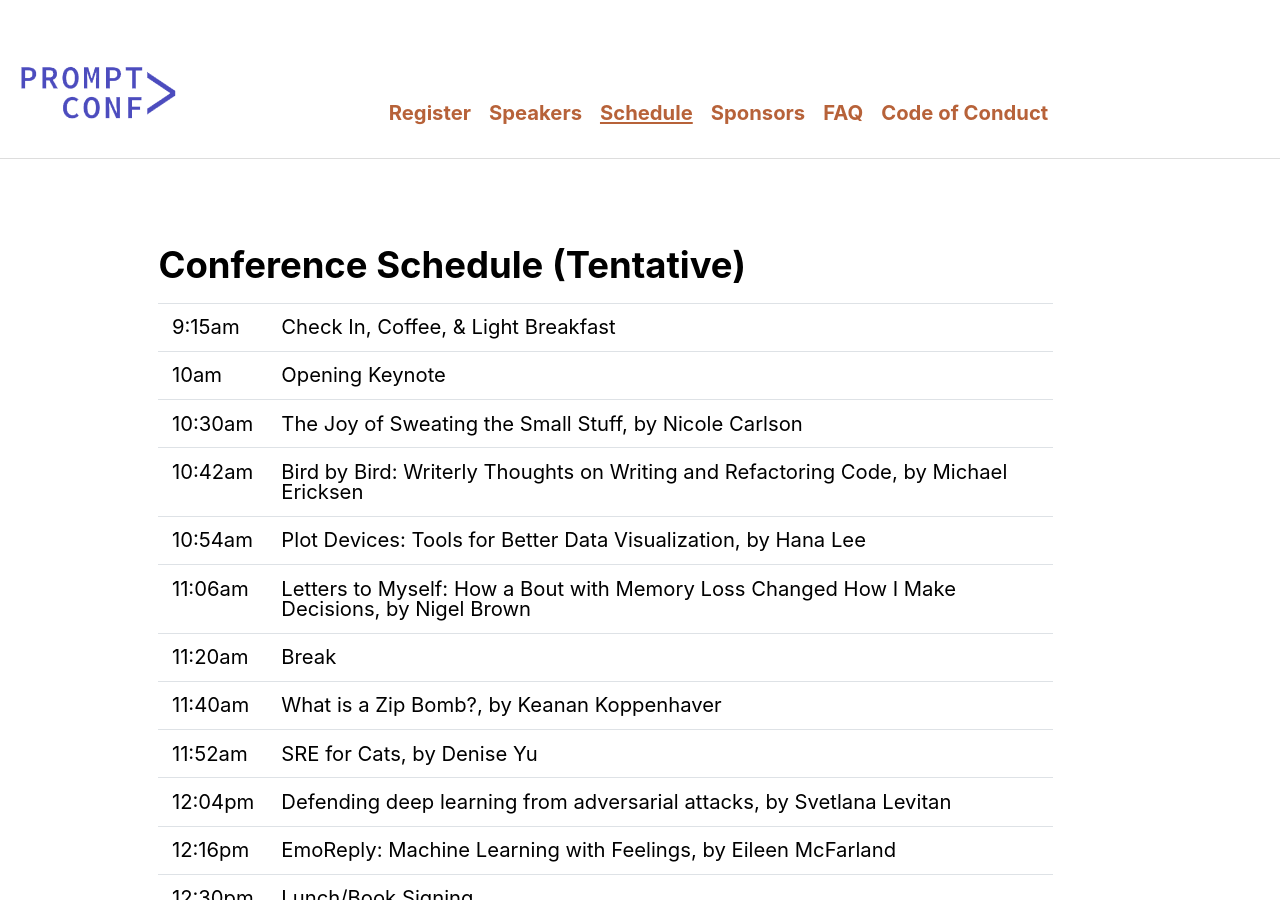
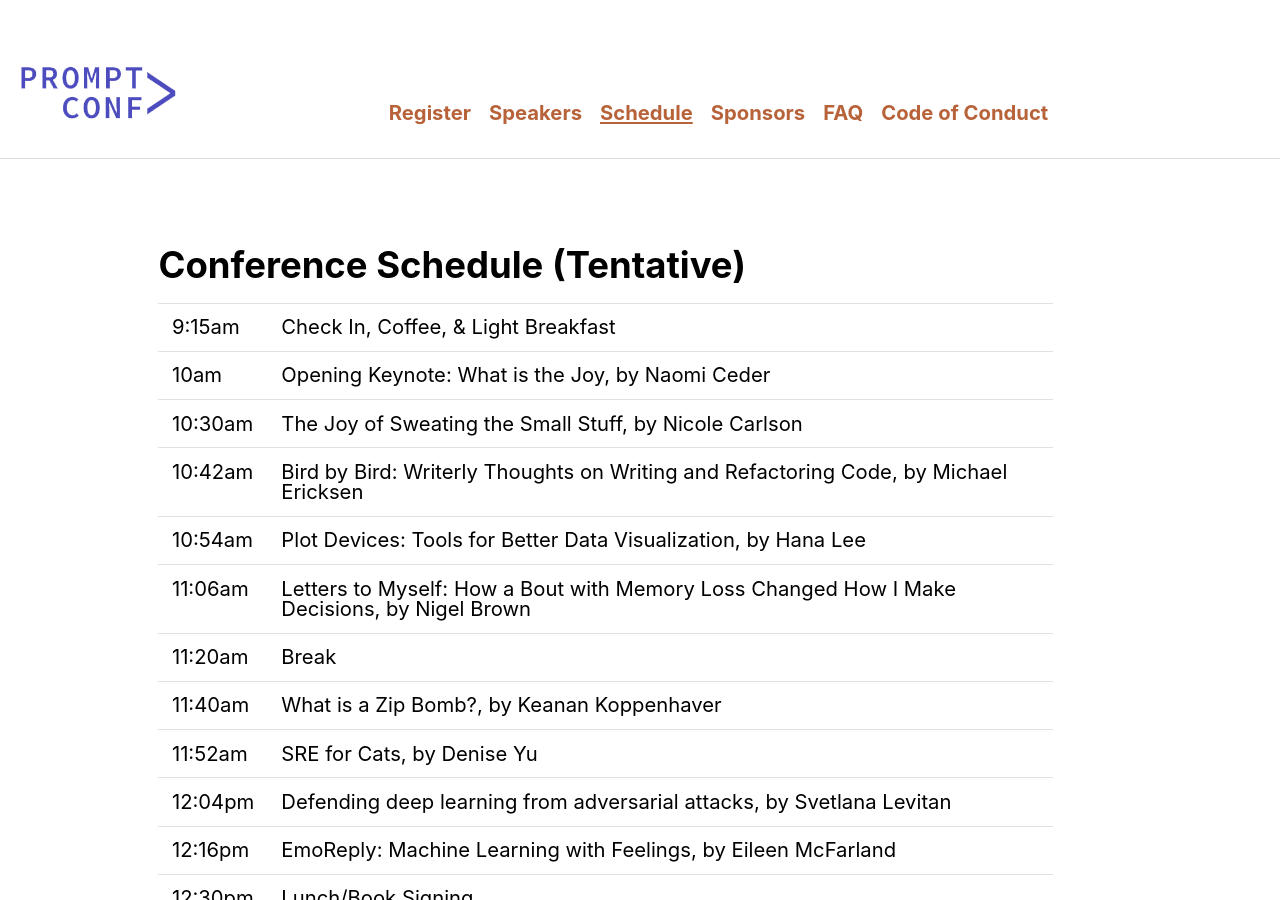
Before and after one commit to promptconf/promptconf.github.io, a Jekyll site: the page built from _pages/schedule.md, in a window 1280 px wide and 900 px high. Built offline with Jekyll 4.4.1, drawn with Linux system fonts in a browser that asks for light colours; some web fonts are replaced.

Commit message:
List opening keynote

```diff
--- a/_pages/schedule.md
+++ b/_pages/schedule.md
@@ -6,7 +6,7 @@ permalink: /schedule/
 # Conference Schedule (Tentative)
 
 | 9:15am    | Check In, Coffee, & Light Breakfast                                                                                              |
-| 10am      | Opening Keynote                                                                                                                  |
+| 10am      | Opening Keynote: What is the Joy, by Naomi Ceder                                                                                 |
 | 10:30am   | The Joy of Sweating the Small Stuff, by Nicole Carlson                                                                           |
 | 10:42am   | Bird by Bird: Writerly Thoughts on Writing and Refactoring Code, by Michael Ericksen                                             |
 | 10:54am   | Plot Devices: Tools for Better Data Visualization, by Hana Lee                                                                   |
```
